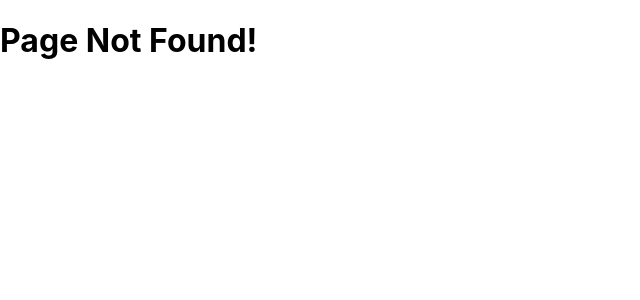
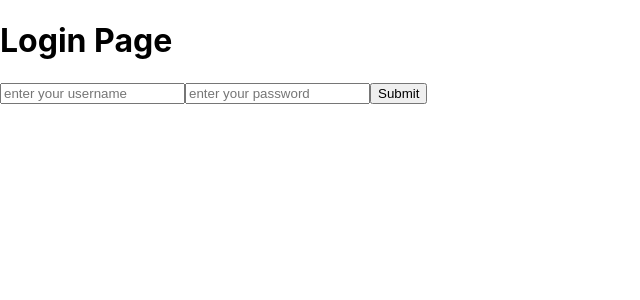
Before and after one commit to chakradeb/frnd, a React (Create React App) app in the folder client/: page /login in a window 1280 px wide. Before the commit this address had no page. Shown: the top 300 px of the page, without its empty margins (0-640 px from the left). Built offline with nearby package versions, Linux system fonts and the light colour scheme; the HTML template or start-up script is replaced by a standard one.

Commit message:
Added basic login page

```diff
--- a/client/package.json
+++ b/client/package.json
@@ -2,6 +2,7 @@
   "name": "client",
   "version": "0.1.0",
   "private": true,
+  "main": "src/index.js",
   "dependencies": {
     "@testing-library/jest-dom": "^4.2.4",
     "@testing-library/react": "^9.3.2",
--- /dev/null
+++ b/client/src/pages/login.js
@@ -0,0 +1,44 @@
+import React, { Component } from "react";
+
+class LoginPage extends Component {
+    constructor(props) {
+        super(props);
+        this.state = {
+            username: '',
+            password: '',
+        };
+        this.submitAction = this.submitAction.bind(this);
+    }
+
+    submitAction() {
+        window.alert("Login Successful");
+    }
+
+    render() {
+        return (
+            <div>
+                <h1>Login Page</h1>
+                <input
+                    id="username"
+                    placeholder="enter your username"
+                    required={true}
+                    onChange={
+                        (e) => this.setState({username: e.target.value})
+                    }
+                />
+                <input
+                    id="password"
+                    type="password"
+                    placeholder="enter your password"
+                    required={true}
+                    onChange={
+                        (e) => this.setState({password: e.target.value})
+                    }
+                />
+                <button onClick={this.submitAction}>Submit</button>
+            </div>
+        )
+    }
+}
+
+export default LoginPage;
--- a/client/src/routes.js
+++ b/client/src/routes.js
@@ -1,12 +1,14 @@
 import React from 'react';
 import { Route, Switch } from 'react-router-dom';
 
+import Login from "./pages/login";
 import Home from "./pages/home";
 import Profile from "./pages/profile";
 import Page404 from "./pages/page404";
 
 export default (
     <Switch>
+        <Route path="/login"> <Login/> </Route>
         <Route path="/" exact> <Home/> </Route>
         <Route path="/profile/:id"> <Profile/> </Route>
         <Route path="*"> <Page404 /> </Route>
```
